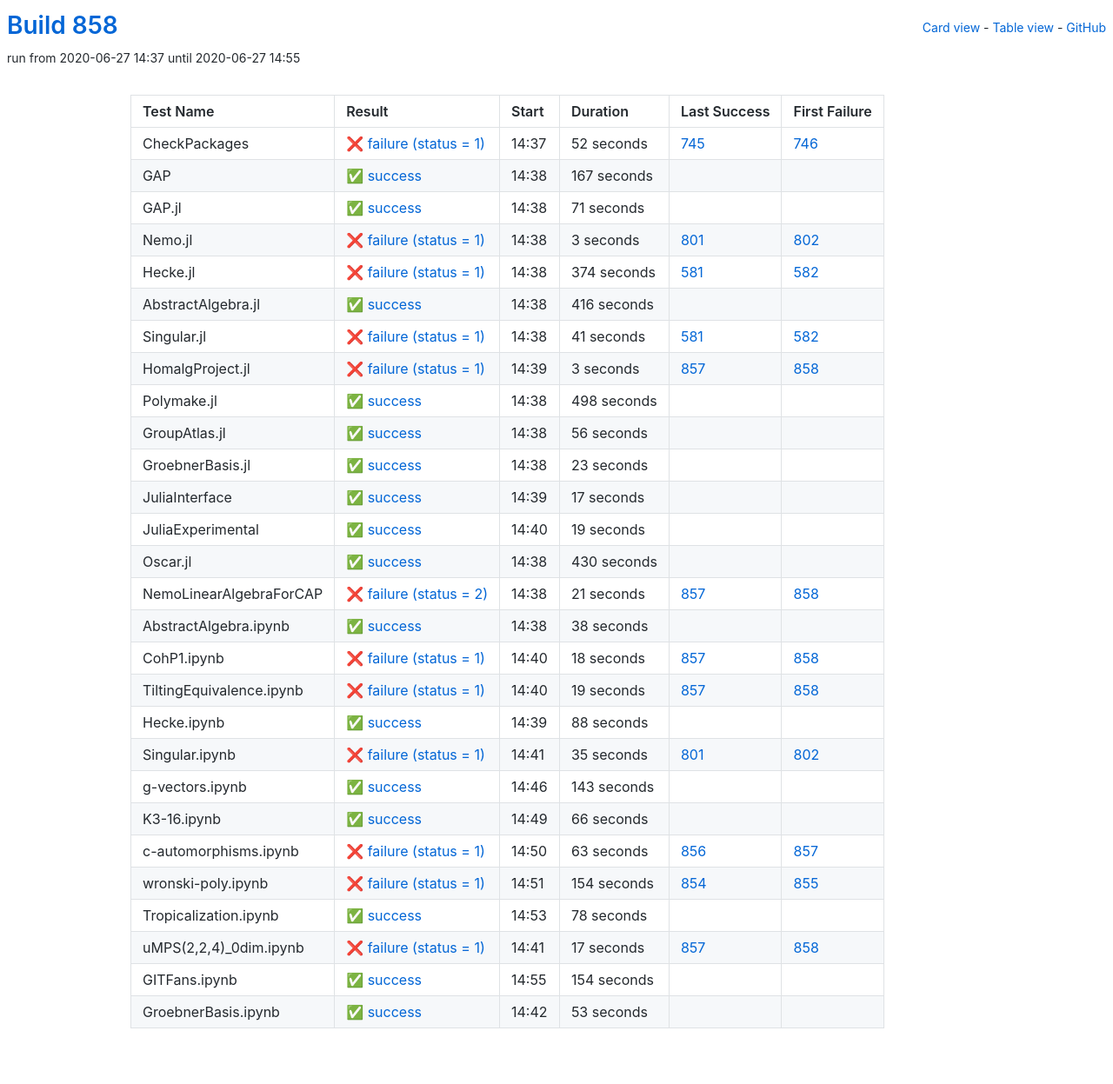
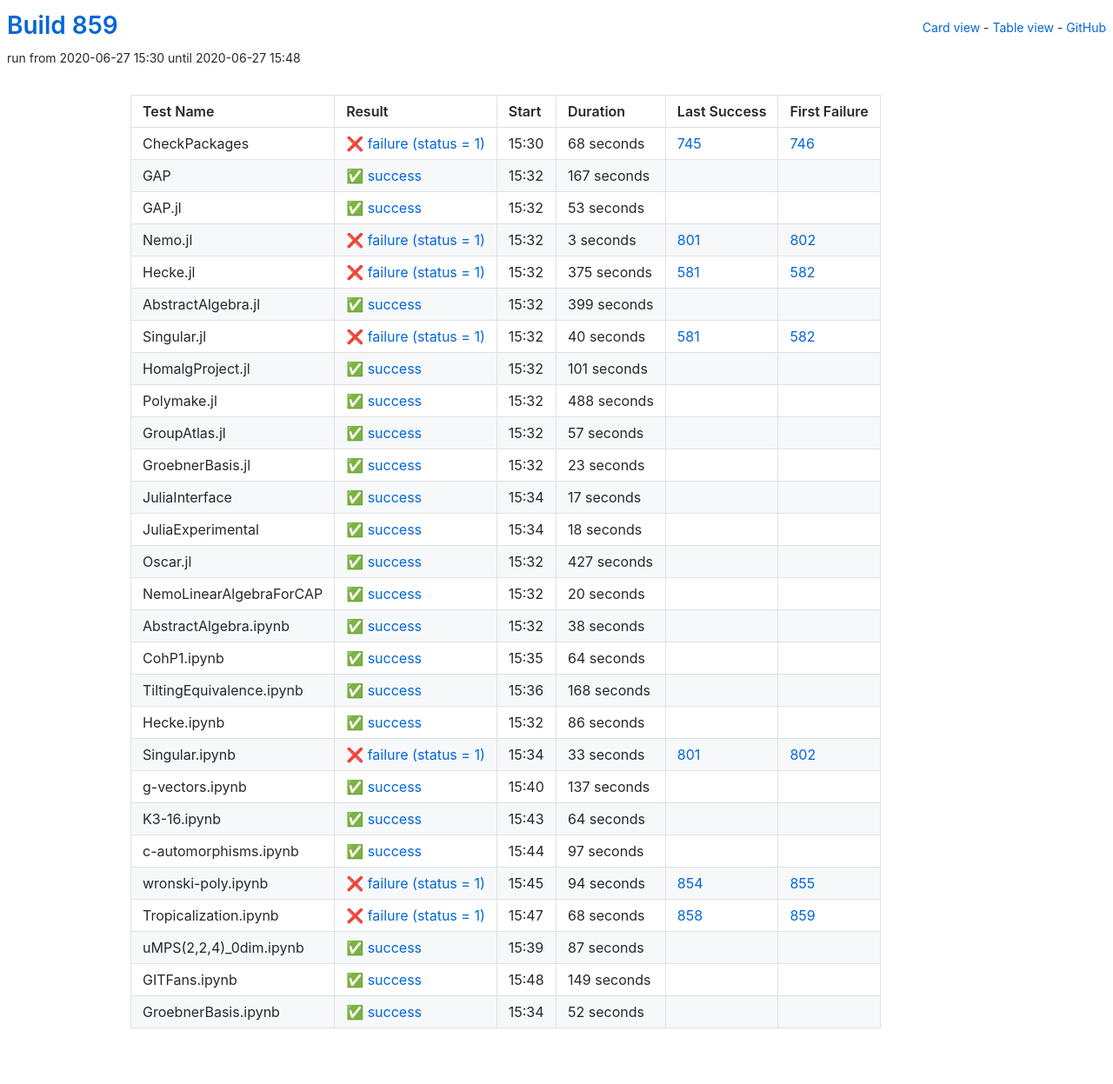
Before and after one commit to oscar-system/oscar-ci-status-1.4, a Jekyll site: the page built from table.html, in a window 1280 px wide. Shown: the whole page at 87% size. Built offline with Jekyll 4.4.1, drawn with Linux system fonts in a browser that asks for light colours.

Commit message:
Build #859

```diff
--- a/_data/ci.yml
+++ b/_data/ci.yml
@@ -1,6 +1,6 @@
 ---
-build: 858
-build_url: https://oscarci.mathematik.uni-kl.de/job/oscar-julia-1.4/858/
+build: 859
+build_url: https://oscarci.mathematik.uni-kl.de/job/oscar-julia-1.4/859/
 job: oscar-julia-1.4
 organization: oscar-system
 repo: oscar-ci-status-1.4
@@ -8,20 +8,20 @@ repourl: https://github.com/oscar-system/oscar-ci-status-1.4
 tests:
 - name: CheckPackages
   id: checkpackages
-  log: https://oscarci.mathematik.uni-kl.de/job/oscar-julia-1.4/858/artifact/logs/build-858/CheckPackages.log
-  start: 2020-06-27 14:37
+  log: https://oscarci.mathematik.uni-kl.de/job/oscar-julia-1.4/859/artifact/logs/build-859/CheckPackages.log
+  start: 2020-06-27 15:30
   success: false
   exitcode: 1
   status: failure
-  duration: 52
+  duration: 68
   last_success: 745
   last_success_url: https://oscarci.mathematik.uni-kl.de/job/oscar-julia-1.4/745/
   first_failure: 746
   first_failure_url: https://oscarci.mathematik.uni-kl.de/job/oscar-julia-1.4/746/
 - name: GAP
   id: gap
-  log: https://oscarci.mathematik.uni-kl.de/job/oscar-julia-1.4/858/artifact/logs/build-858/GAP.log
-  start: 2020-06-27 14:38
+  log: https://oscarci.mathematik.uni-kl.de/job/oscar-julia-1.4/859/artifact/logs/build-859/GAP.log
+  start: 2020-06-27 15:32
   success: true
   exitcode: 0
   status: success
@@ -32,20 +32,20 @@ tests:
   first_failure_url:
 - name: GAP.jl
   id: gap-jl
-  log: https://oscarci.mathematik.uni-kl.de/job/oscar-julia-1.4/858/artifact/logs/build-858/GAP.jl.log
-  start: 2020-06-27 14:38
+  log: https://oscarci.mathematik.uni-kl.de/job/oscar-julia-1.4/859/artifact/logs/build-859/GAP.jl.log
+  start: 2020-06-27 15:32
   success: true
   exitcode: 0
   status: success
-  duration: 71
+  duration: 53
   last_success: false
   last_success_url:
   first_failure: false
   first_failure_url:
 - name: Nemo.jl
   id: nemo-jl
-  log: https://oscarci.mathematik.uni-kl.de/job/oscar-julia-1.4/858/artifact/logs/build-858/Nemo.jl.log
-  start: 2020-06-27 14:38
+  log: https://oscarci.mathematik.uni-kl.de/job/oscar-julia-1.4/859/artifact/logs/build-859/Nemo.jl.log
+  start: 2020-06-27 15:32
   success: false
   exitcode: 1
   status: failure
@@ -56,80 +56,80 @@ tests:
   first_failure_url: https://oscarci.mathematik.uni-kl.de/job/oscar-julia-1.4/802/
 - name: Hecke.jl
   id: hecke-jl
-  log: https://oscarci.mathematik.uni-kl.de/job/oscar-julia-1.4/858/artifact/logs/build-858/Hecke.jl.log
-  start: 2020-06-27 14:38
+  log: https://oscarci.mathematik.uni-kl.de/job/oscar-julia-1.4/859/artifact/logs/build-859/Hecke.jl.log
+  start: 2020-06-27 15:32
   success: false
   exitcode: 1
   status: failure
-  duration: 374
+  duration: 375
   last_success: 581
   last_success_url: https://oscarci.mathematik.uni-kl.de/job/oscar-julia-1.4/581/
   first_failure: 582
   first_failure_url: https://oscarci.mathematik.uni-kl.de/job/oscar-julia-1.4/582/
 - name: AbstractAlgebra.jl
   id: abstractalgebra-jl
-  log: https://oscarci.mathematik.uni-kl.de/job/oscar-julia-1.4/858/artifact/logs/build-858/AbstractAlgebra.jl.log
-  start: 2020-06-27 14:38
+  log: https://oscarci.mathematik.uni-kl.de/job/oscar-julia-1.4/859/artifact/logs/build-859/AbstractAlgebra.jl.log
+  start: 2020-06-27 15:32
   success: true
   exitcode: 0
   status: success
-  duration: 416
+  duration: 399
   last_success: false
   last_success_url:
   first_failure: false
   first_failure_url:
 - name: Singular.jl
   id: singular-jl
-  log: https://oscarci.mathematik.uni-kl.de/job/oscar-julia-1.4/858/artifact/logs/build-858/Singular.jl.log
-  start: 2020-06-27 14:38
+  log: https://oscarci.mathematik.uni-kl.de/job/oscar-julia-1.4/859/artifact/logs/build-859/Singular.jl.log
+  start: 2020-06-27 15:32
   success: false
   exitcode: 1
   status: failure
-  duration: 41
+  duration: 40
   last_success: 581
   last_success_url: https://oscarci.mathematik.uni-kl.de/job/oscar-julia-1.4/581/
   first_failure: 582
   first_failure_url: https://oscarci.mathematik.uni-kl.de/job/oscar-julia-1.4/582/
 - name: HomalgProject.jl
   id: homalgproject-jl
-  log: https://oscarci.mathematik.uni-kl.de/job/oscar-julia-1.4/858/artifact/logs/build-858/HomalgProject.jl.log
-  start: 2020-06-27 14:39
-  success: false
-  exitcode: 1
-  status: failure
-  duration: 3
-  last_success: 857
-  last_success_url: https://oscarci.mathematik.uni-kl.de/job/oscar-julia-1.4/857/
-  first_failure: 858
-  first_failure_url: https://oscarci.mathematik.uni-kl.de/job/oscar-julia-1.4/858/
-- name: Polymake.jl
-  id: polymake-jl
-  log: https://oscarci.mathematik.uni-kl.de/job/oscar-julia-1.4/858/artifact/logs/build-858/Polymake.jl.log
-  start: 2020-06-27 14:38
+  log: https://oscarci.mathematik.uni-kl.de/job/oscar-julia-1.4/859/artifact/logs/build-859/HomalgProject.jl.log
+  start: 2020-06-27 15:32
   success: true
   exitcode: 0
   status: success
-  duration: 498
+  duration: 101
+  last_success: false
+  last_success_url:
+  first_failure: false
+  first_failure_url:
+- name: Polymake.jl
+  id: polymake-jl
+  log: https://oscarci.mathematik.uni-kl.de/job/oscar-julia-1.4/859/artifact/logs/build-859/Polymake.jl.log
+  start: 2020-06-27 15:32
+  success: true
+  exitcode: 0
+  status: success
+  duration: 488
   last_success: false
   last_success_url:
   first_failure: false
   first_failure_url:
 - name: GroupAtlas.jl
   id: groupatlas-jl
-  log: https://oscarci.mathematik.uni-kl.de/job/oscar-julia-1.4/858/artifact/logs/build-858/GroupAtlas.jl.log
-  start: 2020-06-27 14:38
+  log: https://oscarci.mathematik.uni-kl.de/job/oscar-julia-1.4/859/artifact/logs/build-859/GroupAtlas.jl.log
+  start: 2020-06-27 15:32
   success: true
   exitcode: 0
   status: success
-  duration: 56
+  duration: 57
   last_success: false
   last_success_url:
   first_failure: false
   first_failure_url:
 - name: GroebnerBasis.jl
   id: groebnerbasis-jl
-  log: https://oscarci.mathematik.uni-kl.de/job/oscar-julia-1.4/858/artifact/logs/build-858/GroebnerBasis.jl.log
-  start: 2020-06-27 14:38
+  log: https://oscarci.mathematik.uni-kl.de/job/oscar-julia-1.4/859/artifact/logs/build-859/GroebnerBasis.jl.log
+  start: 2020-06-27 15:32
   success: true
   exitcode: 0
   status: success
@@ -140,8 +140,8 @@ tests:
   first_failure_url:
 - name: JuliaInterface
   id: juliainterface
-  log: https://oscarci.mathematik.uni-kl.de/job/oscar-julia-1.4/858/artifact/logs/build-858/JuliaInterface.log
-  start: 2020-06-27 14:39
+  log: https://oscarci.mathematik.uni-kl.de/job/oscar-julia-1.4/859/artifact/logs/build-859/JuliaInterface.log
+  start: 2020-06-27 15:34
   success: true
   exitcode: 0
   status: success
@@ -152,44 +152,44 @@ tests:
   first_failure_url:
 - name: JuliaExperimental
   id: juliaexperimental
-  log: https://oscarci.mathematik.uni-kl.de/job/oscar-julia-1.4/858/artifact/logs/build-858/JuliaExperimental.log
-  start: 2020-06-27 14:40
+  log: https://oscarci.mathematik.uni-kl.de/job/oscar-julia-1.4/859/artifact/logs/build-859/JuliaExperimental.log
+  start: 2020-06-27 15:34
   success: true
   exitcode: 0
   status: success
-  duration: 19
+  duration: 18
   last_success: false
   last_success_url:
   first_failure: false
   first_failure_url:
 - name: Oscar.jl
   id: oscar-jl
-  log: https://oscarci.mathematik.uni-kl.de/job/oscar-julia-1.4/858/artifact/logs/build-858/Oscar.jl.log
-  start: 2020-06-27 14:38
+  log: https://oscarci.mathematik.uni-kl.de/job/oscar-julia-1.4/859/artifact/logs/build-859/Oscar.jl.log
+  start: 2020-06-27 15:32
   success: true
   exitcode: 0
   status: success
-  duration: 430
+  duration: 427
   last_success: false
   last_success_url:
   first_failure: false
   first_failure_url:
 - name: NemoLinearAlgebraForCAP
   id: nemolinearalgebraforcap
-  log: https://oscarci.mathematik.uni-kl.de/job/oscar-julia-1.4/858/artifact/logs/build-858/NemoLinearAlgebraForCAP.log
-  start: 2020-06-27 14:38
-  success: false
-  exitcode: 2
-  status: failure
-  duration: 21
-  last_success: 857
-  last_success_url: https://oscarci.mathematik.uni-kl.de/job/oscar-julia-1.4/857/
-  first_failure: 858
-  first_failure_url: https://oscarci.mathematik.uni-kl.de/job/oscar-julia-1.4/858/
+  log: https://oscarci.mathematik.uni-kl.de/job/oscar-julia-1.4/859/artifact/logs/build-859/NemoLinearAlgebraForCAP.log
+  start: 2020-06-27 15:32
+  success: true
+  exitcode: 0
+  status: success
+  duration: 20
+  last_success: false
+  last_success_url:
+  first_failure: false
+  first_failure_url:
 - name: AbstractAlgebra.ipynb
   id: abstractalgebra-ipynb
-  log: https://oscarci.mathematik.uni-kl.de/job/oscar-julia-1.4/858/artifact/logs/build-858/AbstractAlgebra.ipynb.log
-  start: 2020-06-27 14:38
+  log: https://oscarci.mathematik.uni-kl.de/job/oscar-julia-1.4/859/artifact/logs/build-859/AbstractAlgebra.ipynb.log
+  start: 2020-06-27 15:32
   success: true
   exitcode: 0
   status: success
@@ -200,144 +200,144 @@ tests:
   first_failure_url:
 - name: CohP1.ipynb
   id: cohp1-ipynb
-  log: https://oscarci.mathematik.uni-kl.de/job/oscar-julia-1.4/858/artifact/logs/build-858/CohP1.ipynb.log
-  start: 2020-06-27 14:40
-  success: false
-  exitcode: 1
-  status: failure
-  duration: 18
-  last_success: 857
-  last_success_url: https://oscarci.mathematik.uni-kl.de/job/oscar-julia-1.4/857/
-  first_failure: 858
-  first_failure_url: https://oscarci.mathematik.uni-kl.de/job/oscar-julia-1.4/858/
-- name: TiltingEquivalence.ipynb
-  id: tiltingequivalence-ipynb
-  log: https://oscarci.mathematik.uni-kl.de/job/oscar-julia-1.4/858/artifact/logs/build-858/TiltingEquivalence.ipynb.log
-  start: 2020-06-27 14:40
-  success: false
-  exitcode: 1
-  status: failure
-  duration: 19
-  last_success: 857
-  last_success_url: https://oscarci.mathematik.uni-kl.de/job/oscar-julia-1.4/857/
-  first_failure: 858
-  first_failure_url: https://oscarci.mathematik.uni-kl.de/job/oscar-julia-1.4/858/
-- name: Hecke.ipynb
-  id: hecke-ipynb
-  log: https://oscarci.mathematik.uni-kl.de/job/oscar-julia-1.4/858/artifact/logs/build-858/Hecke.ipynb.log
-  start: 2020-06-27 14:39
+  log: https://oscarci.mathematik.uni-kl.de/job/oscar-julia-1.4/859/artifact/logs/build-859/CohP1.ipynb.log
+  start: 2020-06-27 15:35
   success: true
   exitcode: 0
   status: success
-  duration: 88
+  duration: 64
+  last_success: false
+  last_success_url:
+  first_failure: false
+  first_failure_url:
+- name: TiltingEquivalence.ipynb
+  id: tiltingequivalence-ipynb
+  log: https://oscarci.mathematik.uni-kl.de/job/oscar-julia-1.4/859/artifact/logs/build-859/TiltingEquivalence.ipynb.log
+  start: 2020-06-27 15:36
+  success: true
+  exitcode: 0
+  status: success
+  duration: 168
+  last_success: false
+  last_success_url:
+  first_failure: false
+  first_failure_url:
+- name: Hecke.ipynb
+  id: hecke-ipynb
+  log: https://oscarci.mathematik.uni-kl.de/job/oscar-julia-1.4/859/artifact/logs/build-859/Hecke.ipynb.log
+  start: 2020-06-27 15:32
+  success: true
+  exitcode: 0
+  status: success
+  duration: 86
   last_success: false
   last_success_url:
   first_failure: false
   first_failure_url:
 - name: Singular.ipynb
   id: singular-ipynb
-  log: https://oscarci.mathematik.uni-kl.de/job/oscar-julia-1.4/858/artifact/logs/build-858/Singular.ipynb.log
-  start: 2020-06-27 14:41
+  log: https://oscarci.mathematik.uni-kl.de/job/oscar-julia-1.4/859/artifact/logs/build-859/Singular.ipynb.log
+  start: 2020-06-27 15:34
   success: false
   exitcode: 1
   status: failure
-  duration: 35
+  duration: 33
   last_success: 801
   last_success_url: https://oscarci.mathematik.uni-kl.de/job/oscar-julia-1.4/801/
   first_failure: 802
   first_failure_url: https://oscarci.mathematik.uni-kl.de/job/oscar-julia-1.4/802/
 - name: g-vectors.ipynb
   id: g-vectors-ipynb
-  log: https://oscarci.mathematik.uni-kl.de/job/oscar-julia-1.4/858/artifact/logs/build-858/g-vectors.ipynb.log
-  start: 2020-06-27 14:46
+  log: https://oscarci.mathematik.uni-kl.de/job/oscar-julia-1.4/859/artifact/logs/build-859/g-vectors.ipynb.log
+  start: 2020-06-27 15:40
   success: true
   exitcode: 0
   status: success
-  duration: 143
+  duration: 137
   last_success: false
   last_success_url:
   first_failure: false
   first_failure_url:
 - name: K3-16.ipynb
   id: k3-16-ipynb
-  log: https://oscarci.mathematik.uni-kl.de/job/oscar-julia-1.4/858/artifact/logs/build-858/K3-16.ipynb.log
-  start: 2020-06-27 14:49
+  log: https://oscarci.mathematik.uni-kl.de/job/oscar-julia-1.4/859/artifact/logs/build-859/K3-16.ipynb.log
+  start: 2020-06-27 15:43
   success: true
   exitcode: 0
   status: success
-  duration: 66
+  duration: 64
   last_success: false
   last_success_url:
   first_failure: false
   first_failure_url:
 - name: c-automorphisms.ipynb
   id: c-automorphisms-ipynb
-  log: https://oscarci.mathematik.uni-kl.de/job/oscar-julia-1.4/858/artifact/logs/build-858/c-automorphisms.ipynb.log
-  start: 2020-06-27 14:50
+  log: https://oscarci.mathematik.uni-kl.de/job/oscar-julia-1.4/859/artifact/logs/build-859/c-automorphisms.ipynb.log
+  start: 2020-06-27 15:44
+  success: true
+  exitcode: 0
+  status: success
+  duration: 97
+  last_success: false
+  last_success_url:
+  first_failure: false
+  first_failure_url:
+- name: wronski-poly.ipynb
+  id: wronski-poly-ipynb
+  log: https://oscarci.mathematik.uni-kl.de/job/oscar-julia-1.4/859/artifact/logs/build-859/wronski-poly.ipynb.log
+  start: 2020-06-27 15:45
   success: false
   exitcode: 1
   status: failure
-  duration: 63
-  last_success: 856
-  last_success_url: https://oscarci.mathematik.uni-kl.de/job/oscar-julia-1.4/856/
-  first_failure: 857
-  first_failure_url: https://oscarci.mathematik.uni-kl.de/job/oscar-julia-1.4/857/
-- name: wronski-poly.ipynb
-  id: wronski-poly-ipynb
-  log: https://oscarci.mathematik.uni-kl.de/job/oscar-julia-1.4/858/artifact/logs/build-858/wronski-poly.ipynb.log
-  start: 2020-06-27 14:51
-  success: false
-  exitcode: 1
-  status: failure
-  duration: 154
+  duration: 94
   last_success: 854
   last_success_url: https://oscarci.mathematik.uni-kl.de/job/oscar-julia-1.4/854/
   first_failure: 855
   first_failure_url: https://oscarci.mathematik.uni-kl.de/job/oscar-julia-1.4/855/
 - name: Tropicalization.ipynb
   id: tropicalization-ipynb
-  log: https://oscarci.mathematik.uni-kl.de/job/oscar-julia-1.4/858/artifact/logs/build-858/Tropicalization.ipynb.log
-  start: 2020-06-27 14:53
+  log: https://oscarci.mathematik.uni-kl.de/job/oscar-julia-1.4/859/artifact/logs/build-859/Tropicalization.ipynb.log
+  start: 2020-06-27 15:47
+  success: false
+  exitcode: 1
+  status: failure
+  duration: 68
+  last_success: 858
+  last_success_url: https://oscarci.mathematik.uni-kl.de/job/oscar-julia-1.4/858/
+  first_failure: 859
+  first_failure_url: https://oscarci.mathematik.uni-kl.de/job/oscar-julia-1.4/859/
+- name: uMPS(2,2,4)_0dim.ipynb
+  id: umps-2-2-4-0dim-ipynb
+  log: https://oscarci.mathematik.uni-kl.de/job/oscar-julia-1.4/859/artifact/logs/build-859/uMPS-2-2-4-_0dim.ipynb.log
+  start: 2020-06-27 15:39
   success: true
   exitcode: 0
   status: success
-  duration: 78
+  duration: 87
   last_success: false
   last_success_url:
   first_failure: false
   first_failure_url:
-- name: uMPS(2,2,4)_0dim.ipynb
-  id: umps-2-2-4-0dim-ipynb
-  log: https://oscarci.mathematik.uni-kl.de/job/oscar-julia-1.4/858/artifact/logs/build-858/uMPS-2-2-4-_0dim.ipynb.log
-  start: 2020-06-27 14:41
-  success: false
-  exitcode: 1
-  status: failure
-  duration: 17
-  last_success: 857
-  last_success_url: https://oscarci.mathematik.uni-kl.de/job/oscar-julia-1.4/857/
-  first_failure: 858
-  first_failure_url: https://oscarci.mathematik.uni-kl.de/job/oscar-julia-1.4/858/
 - name: GITFans.ipynb
   id: gitfans-ipynb
-  log: https://oscarci.mathematik.uni-kl.de/job/oscar-julia-1.4/858/artifact/logs/build-858/GITFans.ipynb.log
-  start: 2020-06-27 14:55
+  log: https://oscarci.mathematik.uni-kl.de/job/oscar-julia-1.4/859/artifact/logs/build-859/GITFans.ipynb.log
+  start: 2020-06-27 15:48
   success: true
   exitcode: 0
   status: success
-  duration: 154
+  duration: 149
   last_success: false
   last_success_url:
   first_failure: false
   first_failure_url:
 - name: GroebnerBasis.ipynb
   id: groebnerbasis-ipynb
-  log: https://oscarci.mathematik.uni-kl.de/job/oscar-julia-1.4/858/artifact/logs/build-858/GroebnerBasis.ipynb.log
-  start: 2020-06-27 14:42
+  log: https://oscarci.mathematik.uni-kl.de/job/oscar-julia-1.4/859/artifact/logs/build-859/GroebnerBasis.ipynb.log
+  start: 2020-06-27 15:34
   success: true
   exitcode: 0
   status: success
-  duration: 53
+  duration: 52
   last_success: false
   last_success_url:
   first_failure: false
```
Also changed, not shown: README.md.
